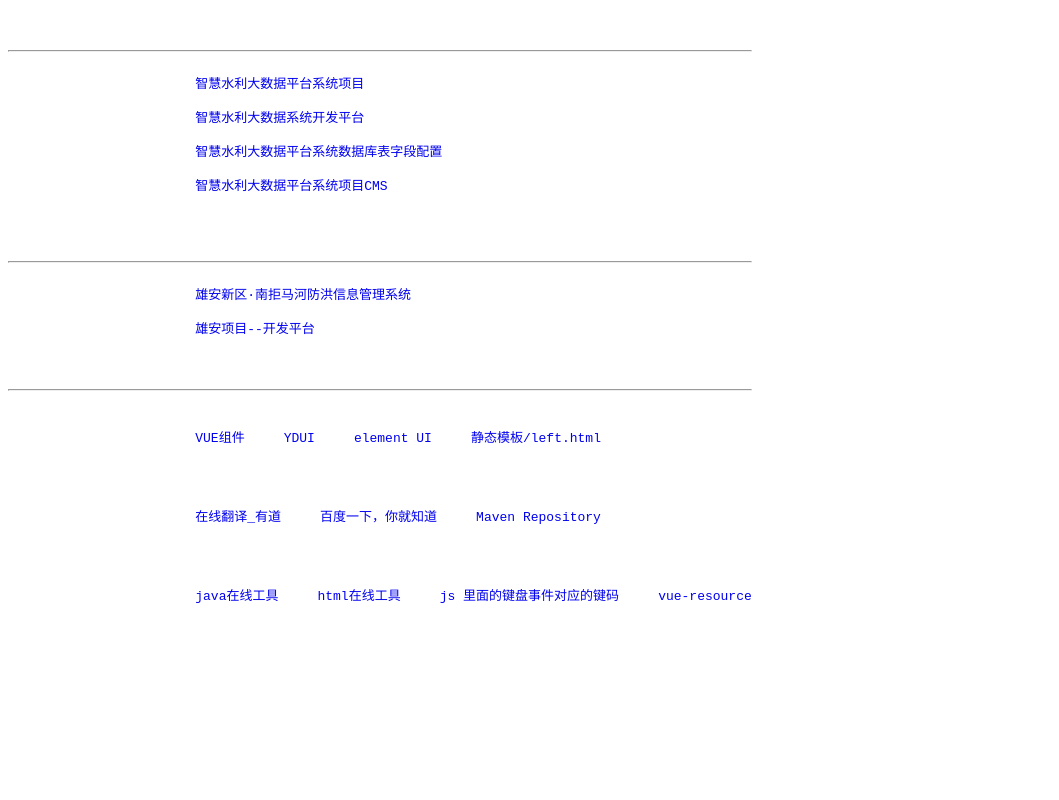
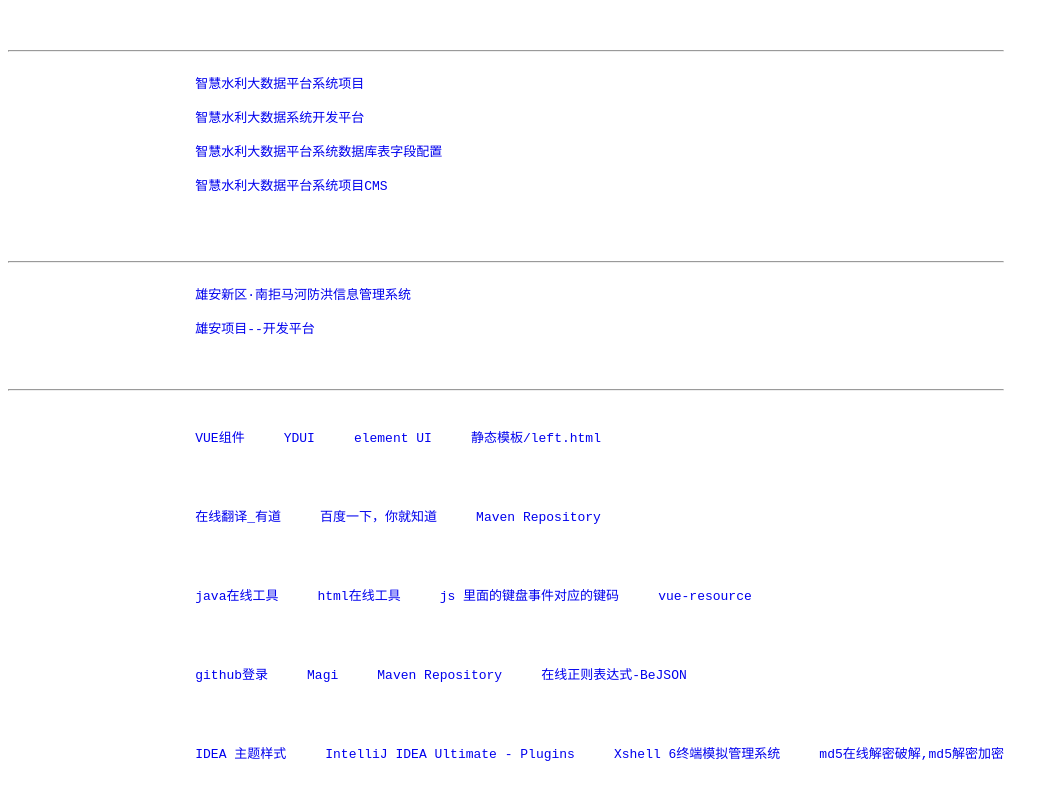
Before and after one commit to tym0728/tym0728.github.io, a plain HTML site: page index.html in a window 1280 px wide. Shown: the part 1127-1927 px from the top of the page, without its empty margins (0-1059 px from the left). Before the commit the page ends 1776 px from the top, so only its background shows below. Drawn offline with Linux system fonts and the light colour scheme.

Commit message:
Update index.html

```diff
--- a/index.html
+++ b/index.html
@@ -82,6 +82,13 @@
 			<br/>
 			<a href="https://tool.lu/" target="_blank">java在线工具</a>&nbsp;&nbsp;&nbsp;&nbsp;&nbsp;<a href="https://c.runoob.com/front-end/61" target="_blank">html在线工具</a>&nbsp;&nbsp;&nbsp;&nbsp;&nbsp;<a href="https://www.cnblogs.com/wuhua1/p/6686237.html" target="_blank">js 里面的键盘事件对应的键码</a>&nbsp;&nbsp;&nbsp;&nbsp;&nbsp;<a href="https://github.com/pagekit/vue-resource" target="_blank">vue-resource</a>
 			<br/>
+			<br/>
+			<a href="https://github.com/login" target="_blank">github登录</a>&nbsp;&nbsp;&nbsp;&nbsp;&nbsp;<a href="https://magi.com/" target="_blank">Magi</a>&nbsp;&nbsp;&nbsp;&nbsp;&nbsp;<a href="https://mvnrepository.com/" target="_blank">Maven Repository</a>&nbsp;&nbsp;&nbsp;&nbsp;&nbsp;<a href="http://www.bejson.com/othertools/regex/" target="_blank">在线正则表达式-BeJSON</a>
+			<br/>
+			<br/>
+			<a href="http://www.riaway.com/" target="_blank">IDEA 主题样式</a>&nbsp;&nbsp;&nbsp;&nbsp;&nbsp;<a href="http://plugins.jetbrains.com/idea" target="_blank">IntelliJ IDEA Ultimate - Plugins</a>&nbsp;&nbsp;&nbsp;&nbsp;&nbsp;<a href="http://www.xshellcn.com/xshell.html" target="_blank">Xshell 6终端模拟管理系统</a>&nbsp;&nbsp;&nbsp;&nbsp;&nbsp;<a href="https://www.cmd5.com/" target="_blank">md5在线解密破解,md5解密加密</a>
+			<br/>
+
 		</div>
 </pre>
 
```
